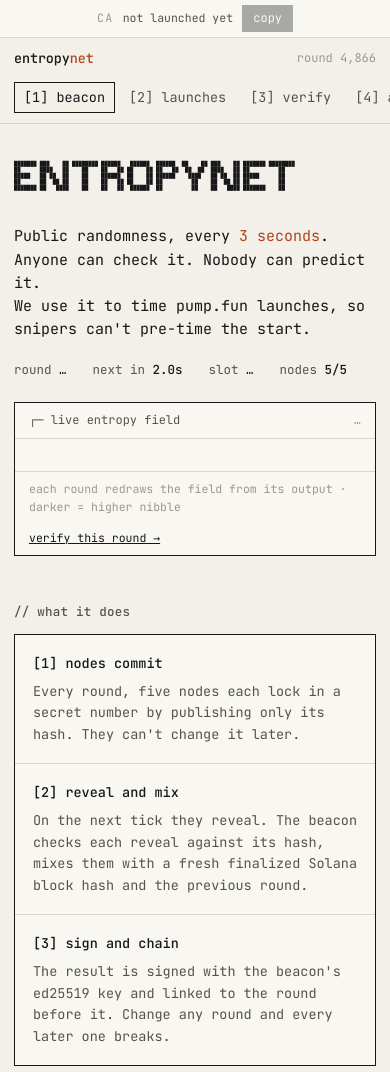
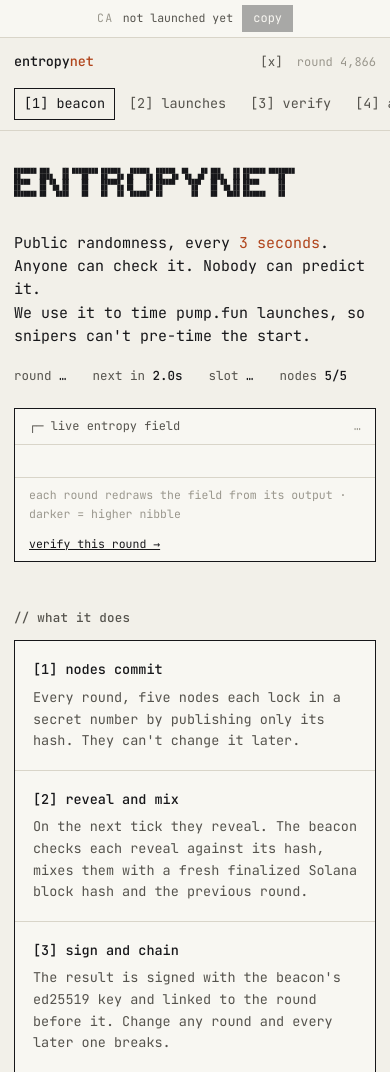
Before and after one commit to nostalgicgarethdev/entropynet, a website: page public/index.html in a window 390 px wide. Shown: the top 1072 px of the page. Drawn offline with Linux system fonts and the light colour scheme; no server answers.

Commit message:
add X link

```diff
--- a/public/index.html
+++ b/public/index.html
@@ -12,6 +12,7 @@
 <meta property="og:url" content="https://entropynet.space/">
 <link rel="canonical" href="https://entropynet.space/">
 <meta name="twitter:card" content="summary_large_image">
+<meta name="twitter:site" content="@entropynet_">
 <meta name="twitter:image" content="https://entropynet.space/og.png">
 <meta name="theme-color" content="#f2f0e9">
 <link rel="icon" href="/favicon.ico" sizes="any">
@@ -33,6 +34,7 @@
     <a href="#api" data-tab="api">[4] api</a>
     <a href="#faq" data-tab="faq">[5] faq</a>
   </nav>
+  <a class="xlink" href="https://x.com/entropynet_" target="_blank" rel="noopener" aria-label="entropynet on X">[x]</a>
   <span class="clock" id="clock">round ……</span>
 </header>
 
@@ -149,7 +151,7 @@ beacon key    = <span id="apikey">…</span>
 <footer class="foot">
   <span>entropynet · public randomness on solana</span>
   <span>ca <code id="ca2">not launched yet</code></span>
-  <a href="https://github.com/nostalgicgarethdev/entropynet" rel="noopener">github</a>
+  <span><a href="https://github.com/nostalgicgarethdev/entropynet" rel="noopener">github</a> · <a href="https://x.com/entropynet_" target="_blank" rel="noopener">x @entropynet_</a></span>
   <span class="dim">beacon key <code id="fkey">…</code></span>
 </footer>
 <script src="/app.js" type="module"></script>
--- a/public/styles.css
+++ b/public/styles.css
@@ -15,6 +15,7 @@ code{font-family:var(--mono)}
 .tabs{display:flex;gap:4px;overflow-x:auto;scrollbar-width:none;flex:1}.tabs::-webkit-scrollbar{display:none}
 .tabs a{white-space:nowrap;text-decoration:none;color:var(--mid);padding:4px 9px;border:1px solid transparent}
 .tabs a:hover{color:var(--ink)}.tabs a.on{color:var(--ink);border-color:var(--ink)}
+.xlink{text-decoration:none;color:var(--mid);white-space:nowrap;font-size:12.5px;padding:4px 2px}.xlink:hover{color:var(--ink)}
 .clock{color:var(--dim);white-space:nowrap;font-size:12px}
 main{max-width:1080px;margin:0 auto;padding:0 28px 60px}
 .hero{padding:72px 0 34px}
@@ -65,7 +66,8 @@ form .btn{margin:0 14px 14px}.err{color:var(--bad);font-size:12px}
 .foot{display:flex;flex-wrap:wrap;gap:8px 28px;justify-content:space-between;max-width:1080px;margin:0 auto;padding:20px 28px 40px;border-top:1px solid var(--line);font-size:11.5px;color:var(--mid)}
 .foot code{word-break:break-all}
 @media (max-width:760px){
- .top{padding:10px 14px;gap:12px;flex-wrap:wrap}.brand{order:1}.clock{order:2;margin-left:auto}.tabs{order:3;flex-basis:100%;margin:0 -14px;padding:0 14px}
+ .top{padding:10px 14px;gap:12px;flex-wrap:wrap}.brand{order:1}.xlink{text-decoration:none;color:var(--mid);white-space:nowrap;font-size:12.5px;padding:4px 2px}.xlink:hover{color:var(--ink)}
+.xlink{order:2;margin-left:auto}.clock{order:2}.tabs{order:3;flex-basis:100%;margin:0 -14px;padding:0 14px}
  main{padding:0 14px 40px}.hero{padding:38px 0 22px}
  .grid3,.two{grid-template-columns:1fr}.box{border-right:0;border-bottom:1px solid var(--line)}.box:last-child{border-bottom:0}
  .stream{font-size:11px}.foot{padding:18px 14px 30px}
```
Also changed, not shown: README.md.
